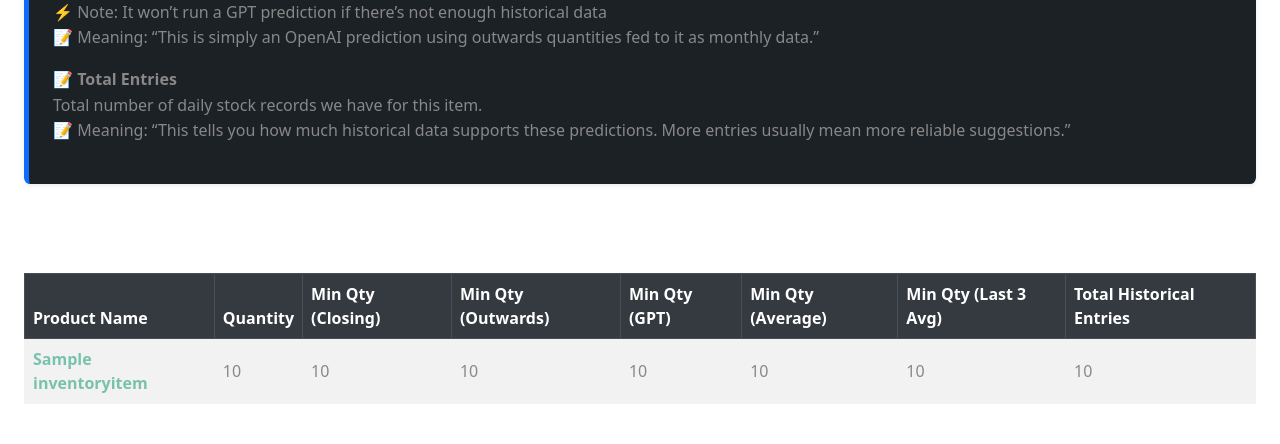
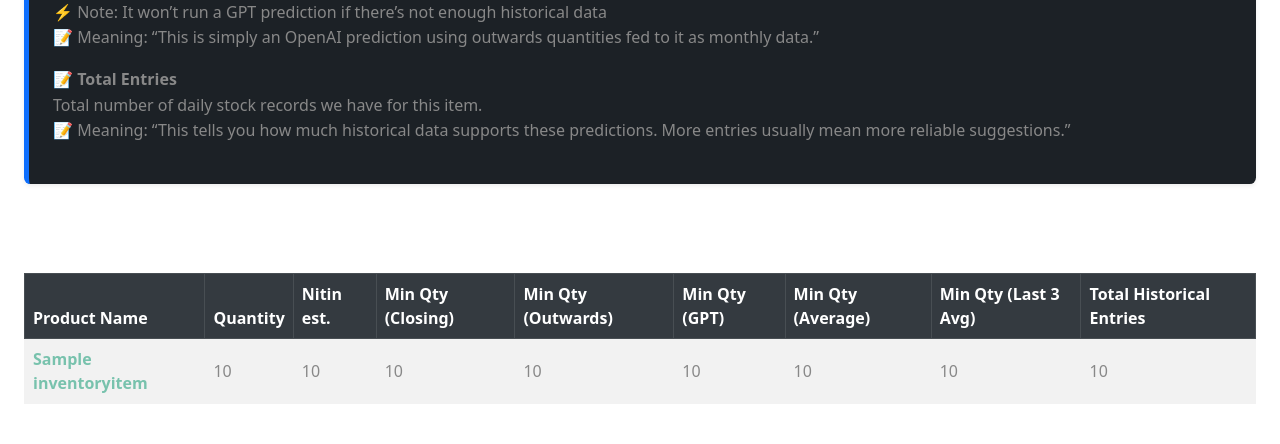
Before and after one commit to Abhijay-Sharma/ObluMerge, a Django app: page /inventory/report/ in a window 1280 px wide. Shown: the part 964-1408 px from the top of the page. Run offline with Django 5.2, Linux system fonts and the light colour scheme; a user stored in the database is signed in; tables that the repository leaves empty hold one stand-in row (values such as "Sample post").

Commit message:
adding nitin's estimation in model report

```diff
--- a/inventory/Templates/inventory/inventory_report.html
+++ b/inventory/Templates/inventory/inventory_report.html
@@ -113,6 +113,7 @@
           <tr>
             <th>Product Name</th>
             <th>Quantity</th>
+            <th>Nitin est.</th>
             <th>Min Qty (Closing)</th>
             <th>Min Qty (Outwards)</th>
             <th>Min Qty (GPT)</th>
@@ -130,6 +131,7 @@
               </a>
             <td>{{ item.quantity }}</td>
 
+            <td>{% if item.min_quantity_nitin != -1 %}{{ item.min_quantity_closing }}{% else %}-{% endif %}</td>
             <td>{% if item.min_quantity_closing != -1 %}{{ item.min_quantity_closing }}{% else %}-{% endif %}</td>
             <td>{% if item.min_quantity_outwards != -1 %}{{ item.min_quantity_outwards }}{% else %}-{% endif %}</td>
             <td>{% if item.min_quantity_gpt != -1 %}{{ item.min_quantity_gpt }}{% else %}-{% endif %}</td>
```
